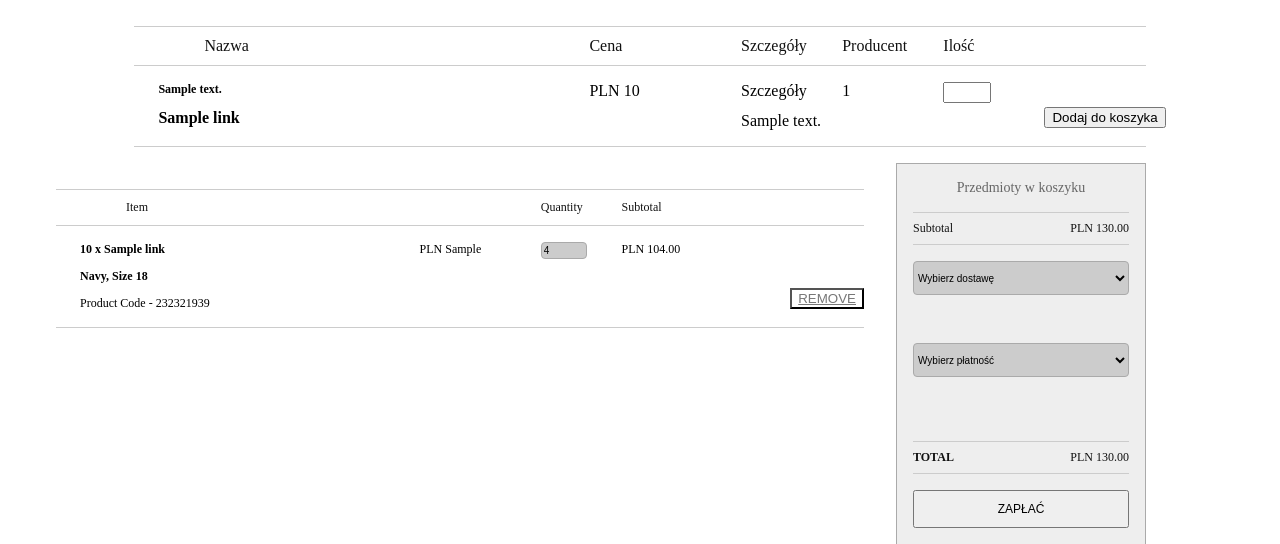
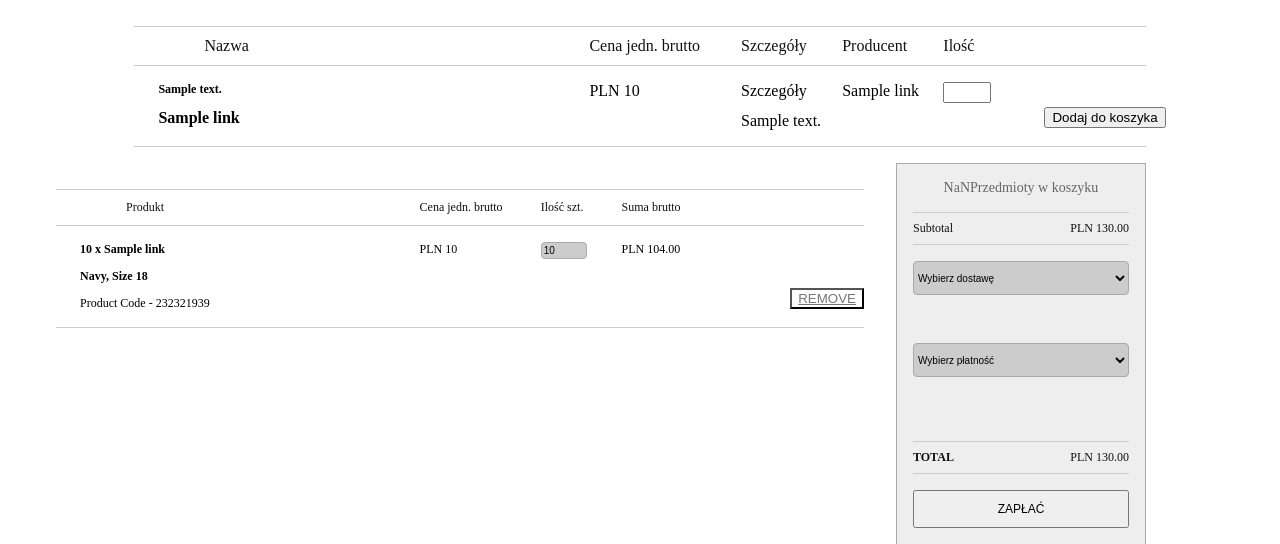
Before and after one commit to Bodzio712/E-Shop, a Python web app: template templates/index.html in a window 1280 px wide. Shown: the part 54-598 px from the top of the page. Run offline with Jinja, Linux system fonts and the light colour scheme; the template is opened without the code that fills it: most values are stand-ins (such as "Sample title", 1, 10 or a date in 2020); some libraries are stand-ins or nearby versions.

Commit message:
Poprawa wyświetlania danych

```diff
--- a/static/js/main.js
+++ b/static/js/main.js
@@ -106,4 +106,4 @@ function removeItem(removeButton) {
     recalculateCart();
     updateSumItems();
   });
-}
+}*/
--- a/templates/index.html
+++ b/templates/index.html
@@ -91,7 +91,7 @@
       <div class="basket-labels">
         <ul>
           <li class="item item-heading">Nazwa</li>
-          <li class="price">Cena</li>
+          <li class="price">Cena jedn. brutto</li>
           <li class="quantity">Szczegóły</li>
           <li class="producent">Producent</li>
           <li class="quantity">Ilość</li>
@@ -116,7 +116,7 @@
             </div>
         </div>
 
-        <div class="producent">{{link.manufacturerId}}</div>
+        <div class="producent">{{link.name}}</div>
 
         <div class = "quantity">
               <form action="/addToCart?productId={{link[0]}}" method="post" href="/addToCart?productId={{link[0]}}">
@@ -143,10 +143,10 @@
 <div class="basket">
       <div class="basket-labels">
         <ul>
-          <li class="item item-heading">Item</li>
-          <li class="price"></li>
-          <li class="quantity">Quantity</li>
-          <li class="subtotal">Subtotal</li>
+          <li class="item item-heading">Produkt</li>
+          <li class="price">Cena jedn. brutto</li>
+          <li class="quantity">Ilość szt.</li>
+          <li class="subtotal">Suma brutto</li>
         </ul>
       </div>
 		{% for link in products %}
@@ -159,9 +159,9 @@
           </div>
         </div>
 
-        <div class="price">{{link.valueNet}}</div>
+        <div class="price">{{link.priceGross}}</div>
         <div class="quantity">
-          <input type="number" value="4" min="1" class="quantity-field">
+          <input type="number" value="{{ link.quantity }}" min="1" class="quantity-field">
         </div>
         <div class="subtotal">104.00</div>
         <a class="remove" href="/removeCart?cartId={{link.cartId}}">
@@ -183,7 +183,7 @@
           </div>
         </div>
         <div class="summary-delivery">
-          <select name="delivery-collection" class="summary-delivery-selection">
+          <select name="delivery-collection" class="summary-delivery-selection" form="checkoutform">
 			  <option value="0" selected="selected">Wybierz dostawę</option>
               {% for link in deliveryData %}
                   <option value="{{ link.deliveryId }}" >{{ link.deliveryType }}</option>
@@ -191,7 +191,7 @@
           </select>
         </div>
 		  <div class="summary-delivery">
-          <select name="delivery-collection" class="summary-delivery-selection">
+          <select name="payment-collection" class="summary-delivery-selection" form="checkoutform">
               <option value="0" selected="selected">Wybierz płatność</option>
              {% for link in paymentData %}
                   <option value="{{ link.paymentId }}" >{{ link.paymentType }}</option>
@@ -203,7 +203,7 @@
           <div class="total-value final-value" id="basket-total">130.00</div>
         </div>
         <div class="summary-checkout">
-            <form action="/placeOrder" href="/placeOrder">
+            <form action="/placeOrder" href="/placeOrder" method="POST" id="checkoutform">
                 <input type="submit" value="Zapłać" class="checkout-cta"/>
             </form>
         </div>
```
Also changed, not shown: main.py (+19 -13 lines).
